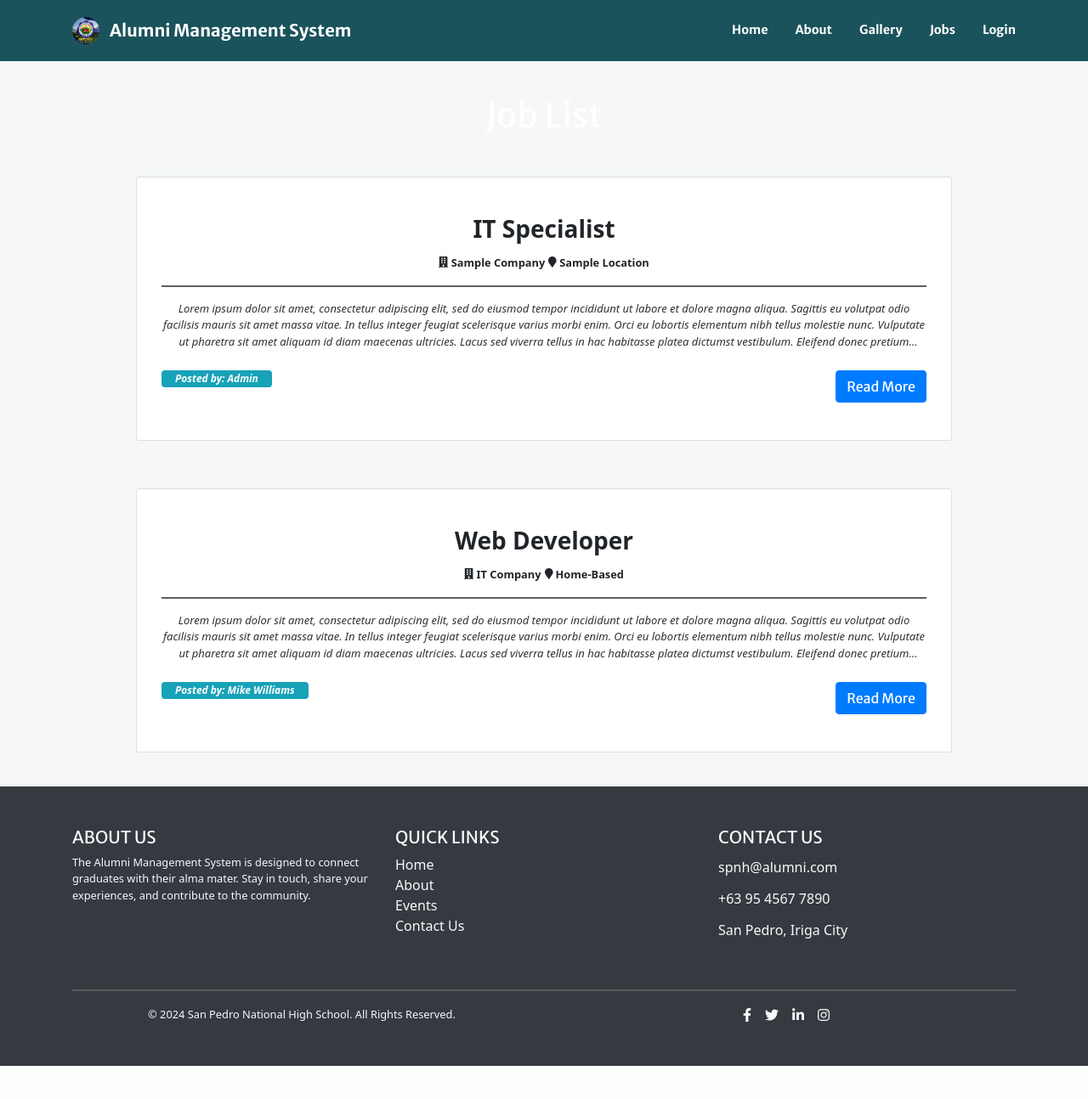
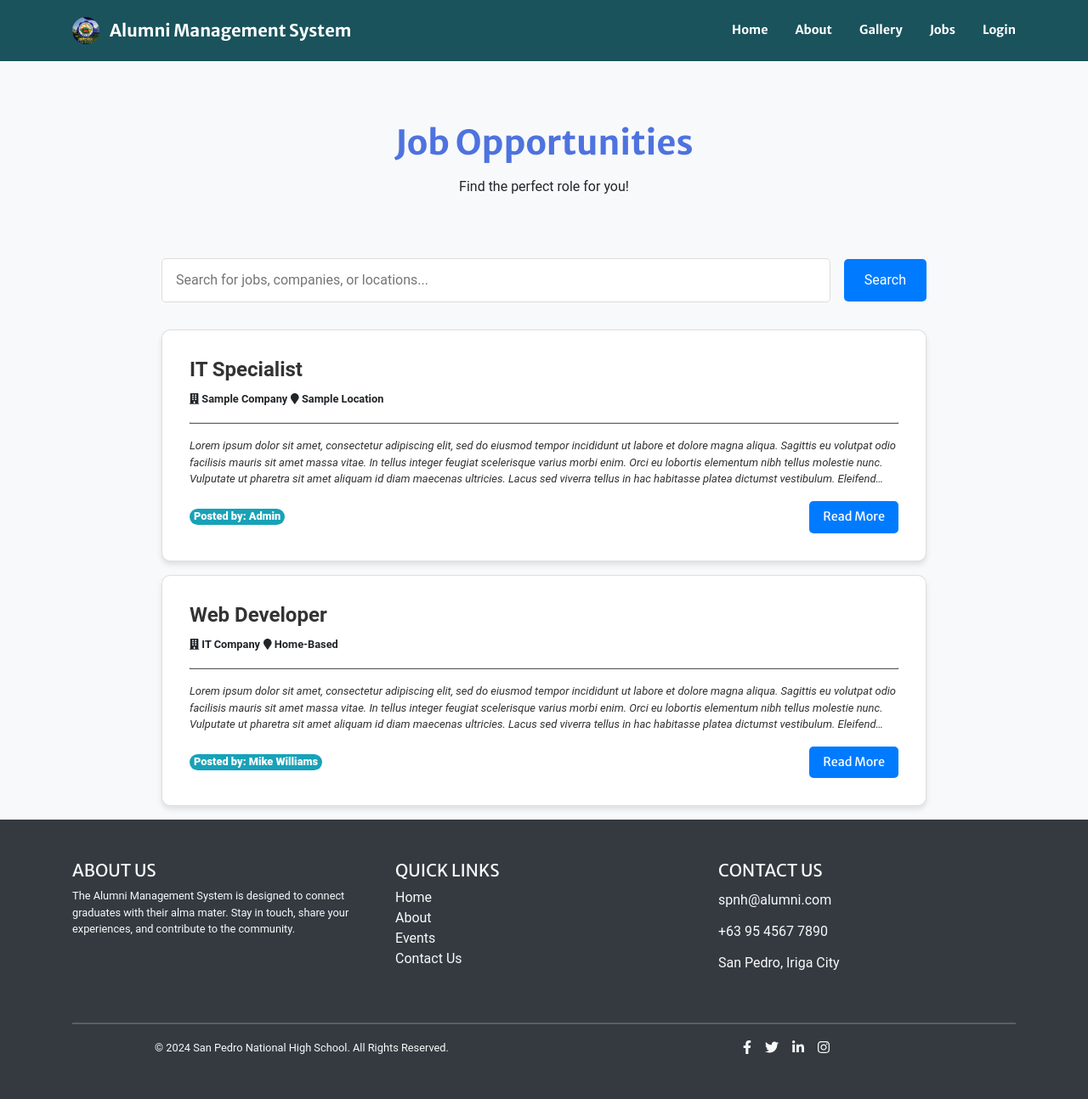
Before and after one commit to krlmkelpcsn/alumni_management_system, a PHP site: page /index.php?page=careers in a window 1280 px wide. Shown: the whole page at 85% size. Before the commit the page ends 1255 px from the top, so only its background shows below. Run offline with PHP 8.4, Linux system fonts and the light colour scheme; data comes from the database, SQL or seed files in the repository; data that the repository does not hold is empty; some libraries are stand-ins or nearby versions.

Commit message:
careers ui enhancement

```diff
--- a/careers.php
+++ b/careers.php
@@ -1,85 +1,134 @@
 <?php
 include 'admin/db_connect.php';
 ?>
+
+
 <style>
     * {
-        font-family: system-ui;
-    }
-#portfolio .img-fluid{
-    width: calc(100%);
-    height: 30vh;
-    z-index: -1;
-    position: relative;
-    padding: 1em;
-}
-.gallery-list{
-cursor: pointer;
-border: unset;
-flex-direction: inherit;
-}
-.gallery-img,.gallery-list .card-body {
-    width: calc(50%)
-}
-.gallery-img img{
-    border-radius: 5px;
-    min-height: 50vh;
-    max-width: calc(100%);
-}
-span.hightlight{
-    background: yellow;
-}
-.carousel,.carousel-inner,.carousel-item{
-   min-height: calc(100%)
-}
-header.masthead,header.masthead:before {
-        min-height: 50vh !important;
-        height: 50vh !important
-    }
-.row-items{
-    position: relative;
-}
-.masthead{
-        min-height: 23vh !important;
-        height: 23vh !important;
-    }
-     .masthead:before{
-        min-height: 23vh !important;
-        height: 23vh !important;
+        font-family: 'Roboto', sans-serif;
+        margin: 0;
+        padding: 0;
+        box-sizing: border-box;
     }
 
-    .head {
-        padding-top:7rem;
+    body {
+        background-color: #f8f9fa;
+    }
+
+    header {
+        /* background: linear-gradient(to right, #4b6cb7, #182848); */
+        /* color: white; */
+        padding-top: 8rem ;
+        text-align: center;
+    }
+
+
+    .job-list {
+        background: white;
+        border-radius: 10px;
+        box-shadow: 0 4px 6px rgba(0, 0, 0, 0.1);
+        overflow: hidden;
+        margin: 1rem auto;
+        max-width: 900px;
+        transition: transform 0.3s ease, box-shadow 0.3s ease;
+    }
+
+    .job-list:hover {
+        transform: translateY(-5px);
+        box-shadow: 0 6px 12px rgba(0, 0, 0, 0.15);
+    }
+
+    .job-list .card-body {
+        padding: 2rem;
+        text-align: left;
+    }
+
+    .job-list h3 {
+        font-size: 1.5rem;
+        color: #333;
+        margin-bottom: 0.5rem;
+    }
+
+    .job-list .filter-txt small {
+        font-size: 0.9rem;
+        color: #555;
+        display: inline-block;
+        margin-right: 1rem;
+    }
+
+    .job-list hr {
+        border-top: 1px solid #ddd;
+        margin: 1rem 0;
+    }
+
+    .job-list .badge {
+        background-color: #17a2b8;
+        color: white;
+        font-size: 0.8rem;
+        border-radius: 20px;
+    }
+
+    .job-list .btn {
+        background-color: #007bff;
+        border: none;
+        padding: 0.5rem 1rem;
+        font-size: 0.9rem;
+        border-radius: 5px;
+        transition: background-color 0.3s ease;
+    }
+
+    .job-list .btn:hover {
+        background-color: #0056b3;
     }
 
     .search_container {
-    align-self:center;
-    padding: 0 15em;
+        margin: 2rem auto;
+        max-width: 900px;
+        display: flex;
+        align-items: center;
+        gap: 1rem;
     }
 
-    .card {
-        margin-top:5em;
+    .search_container input {
+        flex: 1;
+        padding: 0.8rem 1rem;
+        border: 1px solid #ddd;
+        border-radius: 5px;
+        font-size: 1rem;
     }
 
-    .container1 {
-    padding:0;
-    margin:0 20em;
-    margin-bottom:5em;
-    display: flex;
-    gap:0.5em;
-}
+    .search_container button {
+        padding: 0.8rem 1.5rem;
+        background-color: #007bff;
+        color: white;
+        border: none;
+        border-radius: 5px;
+        font-size: 1rem;
+        cursor: pointer;
+        transition: background-color 0.3s ease;
+    }
 
-/* #filter {
-    width: 60%;
-} */
-.container1 .btn {
-    width: 20%;
-}
+    .search_container button:hover {
+        background-color: #0056b3;
+    }
+
+    header .head h1 {
+        color: #4e73df;
+        font-size: 2.5rem;
+        margin-bottom: 1rem;
+        font-weight: 700;
+    }
+
 </style>
+
 <header class="">
             <div class="head container-fluid h-100">
                 <div class="row h-100 align-items-center justify-content-center text-center">
                     <div class="col-lg-8 align-self-end mb-4 page-title">
-                        <h1 class="text-white">Job List</h1>
+                        <h1 class="mt-3 display-4 fw-bold">Job Opportunities</h1>
+                        <p>Find the perfect role for you!</p>
+                        <!-- <hr class="divider my-4" /> -->
+
                     <div class="col-md-12 mb-2 justify-content-center">
                     </div>
                     </div>
@@ -87,98 +136,43 @@ header.masthead,header.masthead:before {
                 </div>
             </div>
         </header>
+<!-- <header>
+    <h1 class="head display-4 fw-bold">Job Opportunities</h1>
+    <p>Find the perfect role for you!</p>
+</header> -->
 
+<div class="search_container">
+    <input type="text" id="filter" placeholder="Search for jobs, companies, or locations...">
+    <button id="search">Search</button>
+</div>
 
-
-<!-- <div class="container1"> -->
-    <!-- <div class="card mb-4"> -->
-        <!-- <div class="card-body"> -->
-            <!-- <div class="input-group mb-8"> -->
-                <!-- <div class="col-md-8"> -->
-                    <!-- <div class="input-group mb-3"> -->
-                      <!-- <div class="input-group-prepend">
-                        <span class="input-group-text" id="filter-field"><i class="fa fa-search"></i></span>
-                      </div>
-                      <input type="text" class="form-control" id="filter" placeholder="Filter" aria-label="Filter" aria-describedby="filter-field">
-                    </div> -->
-                <!-- </div> -->
-                <!-- <div class="col-md-4"> -->
-                    <!-- <button class="btn btn-primary btn-block btn-sm" id="search">Search</button>
-                </div>
-            </div>
-
-        </div>
-    </div>  -->
-<!--
-<div class="container mt-3 pt-2">
-    <div class="card mb-4">
-        <div class="card-body">
-            <div class="row">
-                <div class="col-md-8">
-                    <div class="input-group mb-3">
-                      <div class="input-group-prepend">
-                        <span class="input-group-text" id="filter-field"><i class="fa fa-search"></i></span>
-                      </div>
-                      <input type="text" class="form-control" placeholder="Filter" id="filter" aria-label="Filter" aria-describedby="filter-field">
-                    </div>
-                </div>
-                <div class="col-md-4">
-                    <button class="btn btn-primary btn-block btn-sm" id="search">Search</button>
-                </div>
-            </div>
-
-        </div>
-    </div>  -->
-   <?php
-    $event = $conn->query("SELECT c.*,u.name from careers c inner join users u on u.id = c.user_id order by id desc");
-    while($row = $event->fetch_assoc()):
-        $trans = get_html_translation_table(HTML_ENTITIES,ENT_QUOTES);
-        unset($trans["\""], $trans["<"], $trans[">"], $trans["<h2"]);
-        $desc = strtr(html_entity_decode($row['description']),$trans);
-        $desc=str_replace(array("<li>","</li>"), array("",","), $desc);
-    ?>
-
-    <style>
-        .job-list {
-            margin: 1em 10em;
-        }
-    </style>
+<?php
+$event = $conn->query("SELECT c.*, u.name FROM careers c INNER JOIN users u ON u.id = c.user_id ORDER BY id DESC");
+while ($row = $event->fetch_assoc()):
+    $trans = get_html_translation_table(HTML_ENTITIES, ENT_QUOTES);
+    unset($trans["\""], $trans["<"], $trans[">"], $trans["<h2"]);
+    $desc = strtr(html_entity_decode($row['description']), $trans);
+    $desc = str_replace(["<li>", "</li>"], ["", ","], $desc);
+?>
     <div class="card job-list" data-id="<?php echo $row['id'] ?>">
         <div class="card-body">
-            <div class="row  align-items-center justify-content-center text-center h-100">
-                <div class="p-4">
-                    <h3><b class="filter-txt"><?php echo ucwords($row['job_title']) ?></b></h3>
-                    <div>
-                    <span class="filter-txt"><small><b><i class="fa fa-building"></i> <?php echo ucwords($row['company']) ?></b></small></span>
-                    <span class="filter-txt"><small><b><i class="fa fa-map-marker"></i> <?php echo ucwords($row['location']) ?></b></small></span>
-                    </div>
-                    <hr>
-                    <larger class="truncate filter-txt"><?php echo strip_tags($desc) ?></larger>
-                    <br>
-                    <!-- <hr class="divider"  style="max-width: calc(80%)"> -->
-                    <span class="badge badge-info float-left px-3 pt-1 pb-1">
-                        <b><i>Posted by: <?php echo $row['name'] ?></i></b>
-                    </span>
-                    <button class="btn btn-primary float-right read_more" data-id="<?php echo $row['id'] ?>">Read More</button>
-                </div>
+            <h3><b class="filter-txt"><?php echo ucwords($row['job_title']) ?></b></h3>
+            <div>
+                <small class="filter-txt"><b><i class="fa fa-building"></i> <?php echo ucwords($row['company']) ?></b></small>
+                <small class="filter-txt"><b><i class="fa fa-map-marker"></i> <?php echo ucwords($row['location']) ?></b></small>
             </div>
-
-
+            <hr>
+            <p class="truncate filter-txt"><?php echo strip_tags($desc) ?></p>
+            <div class="d-flex justify-content-between align-items-center mt-3">
+                <span class="badge"><b>Posted by: <?php echo $row['name'] ?></b></span>
+                <button class="btn btn-primary read_more" data-id="<?php echo $row['id'] ?>">Read More</button>
+            </div>
         </div>
     </div>
-    <br>
-    <?php endwhile; ?>
-
-</div>
-
-</div>
-
+<?php endwhile; ?>
 
 <script>
-    // $('.card.gallery-list').click(function(){
-    //     location.href = "index.php?page=view_gallery&id="+$(this).attr('data-id')
-    // })
-    $('#new_career').click(function(){
+$('#new_career').click(function(){
         uni_modal("New Job Hiring","manage_career.php",'mid-large')
     })
     $('.read_more').click(function(){
```
Also changed, not shown: 1 other file.
